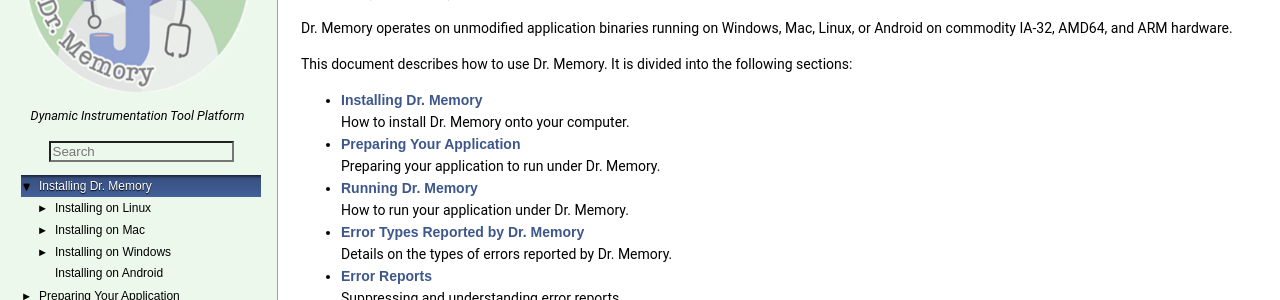
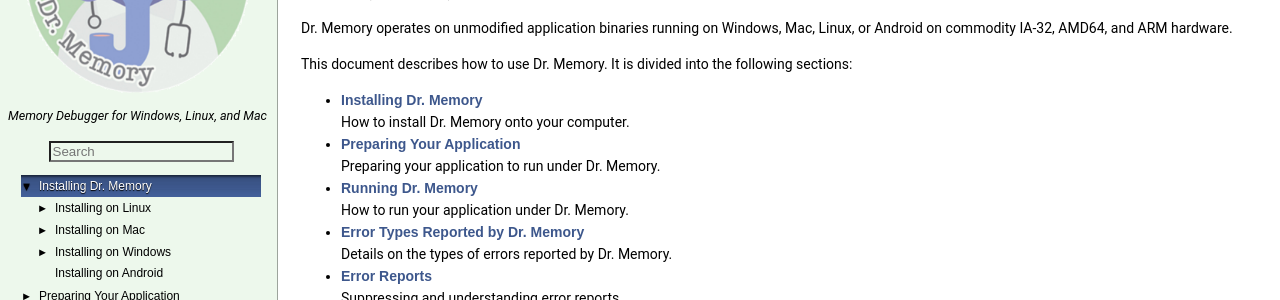
Before and after one commit to DynamoRIO/drmemory.github.io, a Jekyll site: the page built from docs/index.html, in a window 1280 px wide. Shown: the part 150-450 px from the top of the page. Built offline with Jekyll 4.4.1, drawn with Linux system fonts in a browser that asks for light colours; some of the changed lines change nothing that is shown.

Commit message:
Update subtitle from DynamoRIO to Dr. Memory

```diff
--- a/_layouts/default.html
+++ b/_layouts/default.html
@@ -1,8 +1,8 @@
 <!DOCTYPE HTML PUBLIC "-//W3C//DTD HTML 4.0 Transitional//EN">
 <html class="full-height">
 <head>
-  <meta name="description" content="DynamoRIO Dynamic Instrumentation Tool Platform">
-  <meta name="keywords" content="DynamoRIO Dynamic Instrumentation Tool Platform">
+  <meta name="description" content="Memory Debugger for Windows, Linux, and Mac">
+  <meta name="keywords" content="Memory Debugger for Windows, Linux, and Mac">
   <meta name="viewport" content="width=device-width, initial-scale=1">
   <link rel="icon" href="/favicon.ico" sizes="16x16 32x32 64x64"
         type="image/vnd.microsoft.icon">
@@ -62,7 +62,7 @@
         <img class="logo" src="/images/DrMemory-logo.png" alt="Dr. Memory logo">
       </a>
     </div>
-    <div class="subtitle">Dynamic Instrumentation Tool Platform</div>
+    <div class="subtitle">Memory Debugger for Windows, Linux, and Mac</div>
 
     <div class="hamburger">
       <a class="hamburger" onclick='return show_menu();' href="">
```
